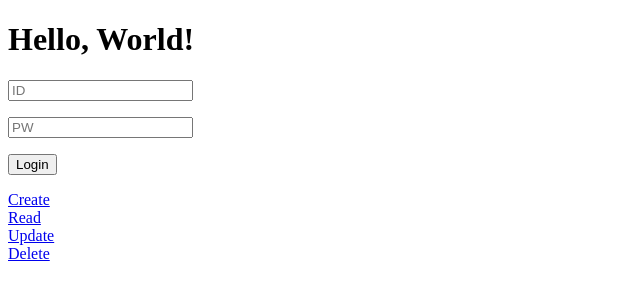
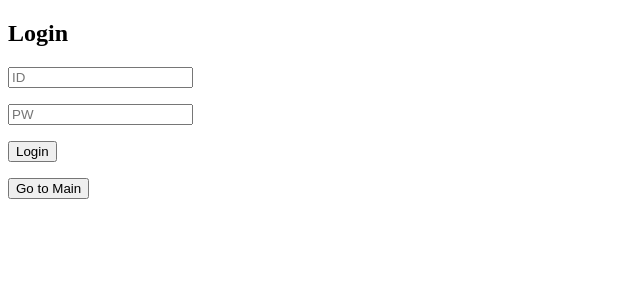
Before and after one commit to myxng/25Cykor, a PHP site: page /login.php in a window 1280 px wide. Shown: the top 300 px of the page, without its empty margins (0-640 px from the left). Run offline with PHP 8.4, Linux system fonts and the light colour scheme.

Commit message:
메인화면 돌아가는 형식 통일

```diff
--- a/week3/src/login.php
+++ b/week3/src/login.php
@@ -1,22 +1,17 @@
 <!DOCTYPE html>
 <html>
     <head>
+        <meta charset="UTF-8">
         <title></title>
     <body>
-        <h1>Hello, World!</h1>
-        <form action="login.php" method="post">
+        <h2>Login</h2>
+        <form method="post">
             <p><input type="text" name="id" placeholder="ID"></p>
-            <p><input type="text" name="password" placeholder="PW"></p>
+            <p><input type="password" name="pw" placeholder="PW"></p>
             <p><button type="submit">Login</button></p>
         </form>
 
-        <a href="create.php">Create</a>
-        <form action="create_process.php" method="post">
-        <a href="read.php">Read</a><br>
-        <form action="read_process.php" method="post">
-        <a href="update.php">Update</a><br>
-        <form action="update_process.php" method="post">
-        <a href="delete.php">Delete</a><br>
-        <form action="delete_process.php" method="post">
+        <p><a href="index.php"><button type="submit">Go to Main</button></a></p>
+
     </body>
 </html>
--- a/week3/src/register.php
+++ b/week3/src/register.php
@@ -15,7 +15,7 @@ include 'db.php';
             <p><button type="submit">Register</button></p>
         </form>
 
-        <p><a href="index.php">← 메인으로</a></p>
+        <p><a href="index.php"><button type="submit">Go to Main</button></a></p>
 
         <?php
         if ($_SERVER["REQUEST_METHOD"] === "POST")
```
